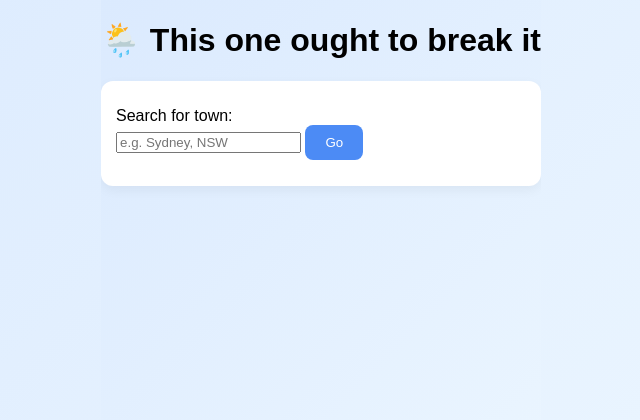
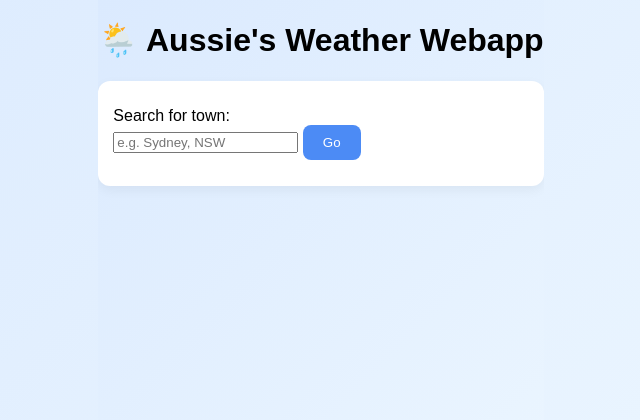
Before and after one commit to Ransu-ll/weather-app, a Flask app: page / in a window 1280 px wide. Shown: the top 420 px of the page, without its empty margins (319-959 px from the left). Run offline with Flask 3, Linux system fonts and the light colour scheme.

Commit message:
And this one should pass

```diff
--- a/webapp/templates/index.jinja2
+++ b/webapp/templates/index.jinja2
@@ -8,7 +8,9 @@
 <body>
     <div class="search-wrapper">
         <div class="search-card">
-            <h1>🌦️ This one ought to break it</h1>
+
+            <h1>🌦️ Aussie's Weather Webapp</h1>
+
             <form action="/town_info_get" method="get" class="search-form">
                 <label for="townsearch">
                     <p>
```
